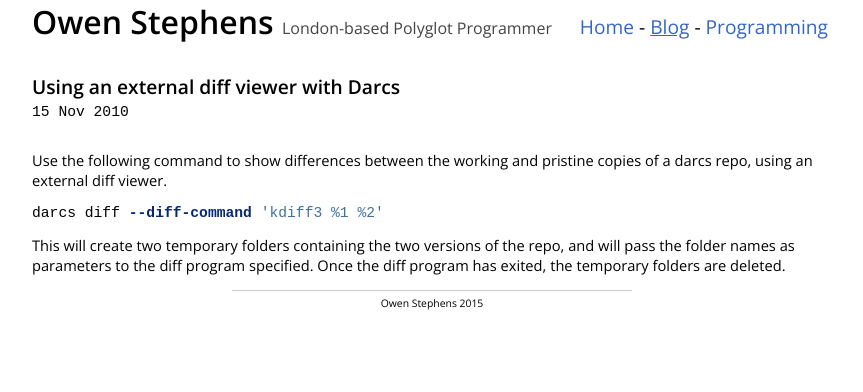
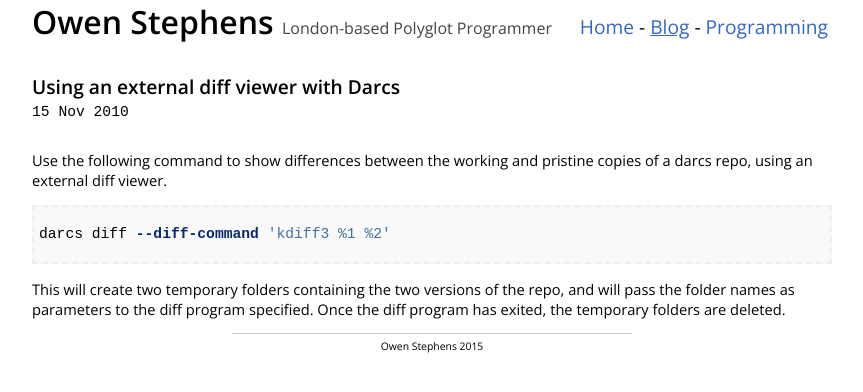
Before and after one commit to owst/owst.github.io, a Jekyll site: the page built from blog/_posts/2010-11-15-using_an_external_diff_viewer_with_darcs.md, in a window 1280 px wide. Shown: the top 392 px of the page, without its empty margins (208-1071 px from the left). Built offline with Jekyll 4.4.1, drawn with Linux system fonts in a browser that asks for light colours; some web fonts are replaced; Markdown is read by kramdown in place of the engine named in the settings.

Commit message:
Highlight code snippets

```diff
--- a/assets/css/style.css
+++ b/assets/css/style.css
@@ -126,3 +126,9 @@
 ul#nav li {
     display: inline;
 }
+
+div.highlight {
+    border: dashed 2px #eee;
+    padding: 5px;
+    background-color: #f9f9f9;
+}
```
